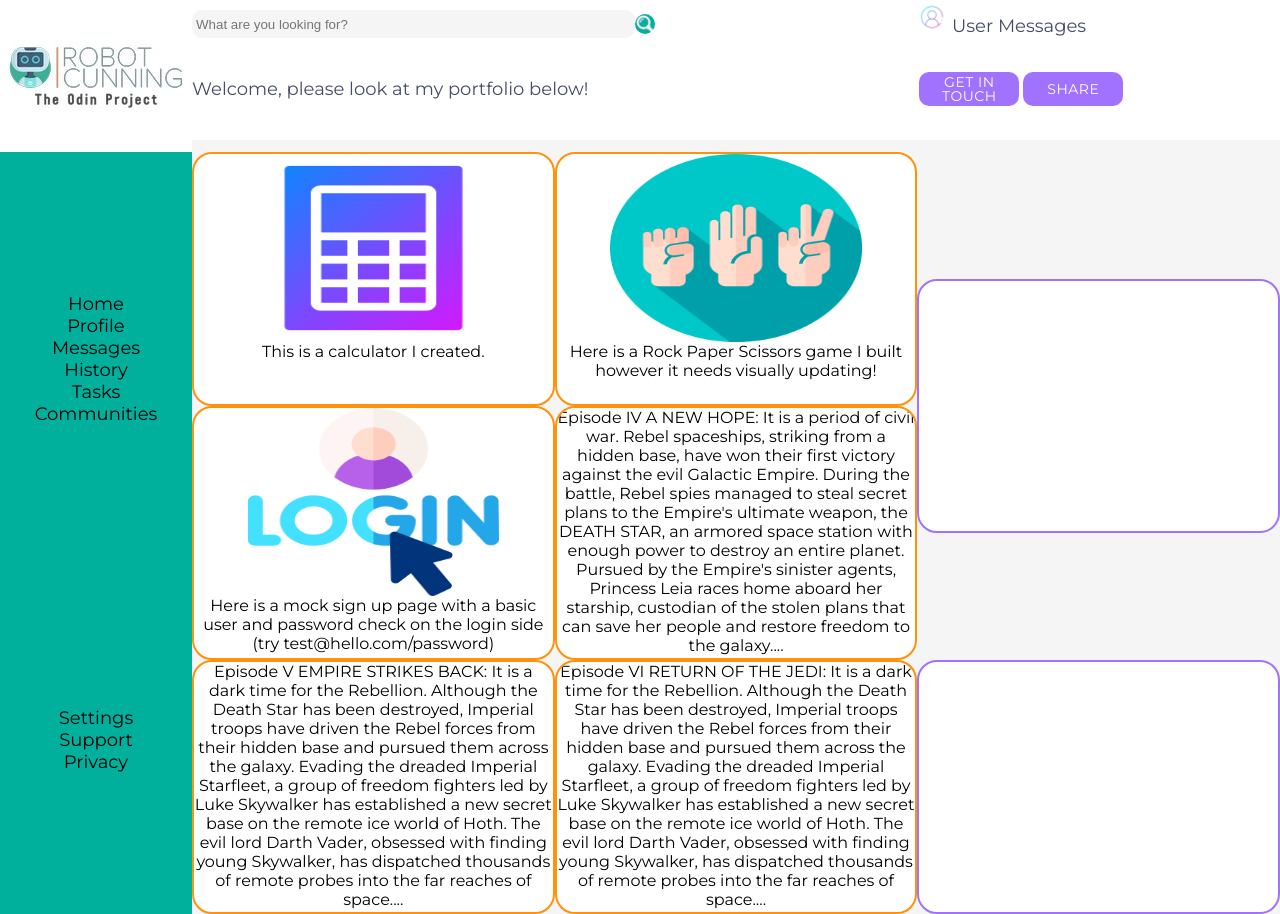
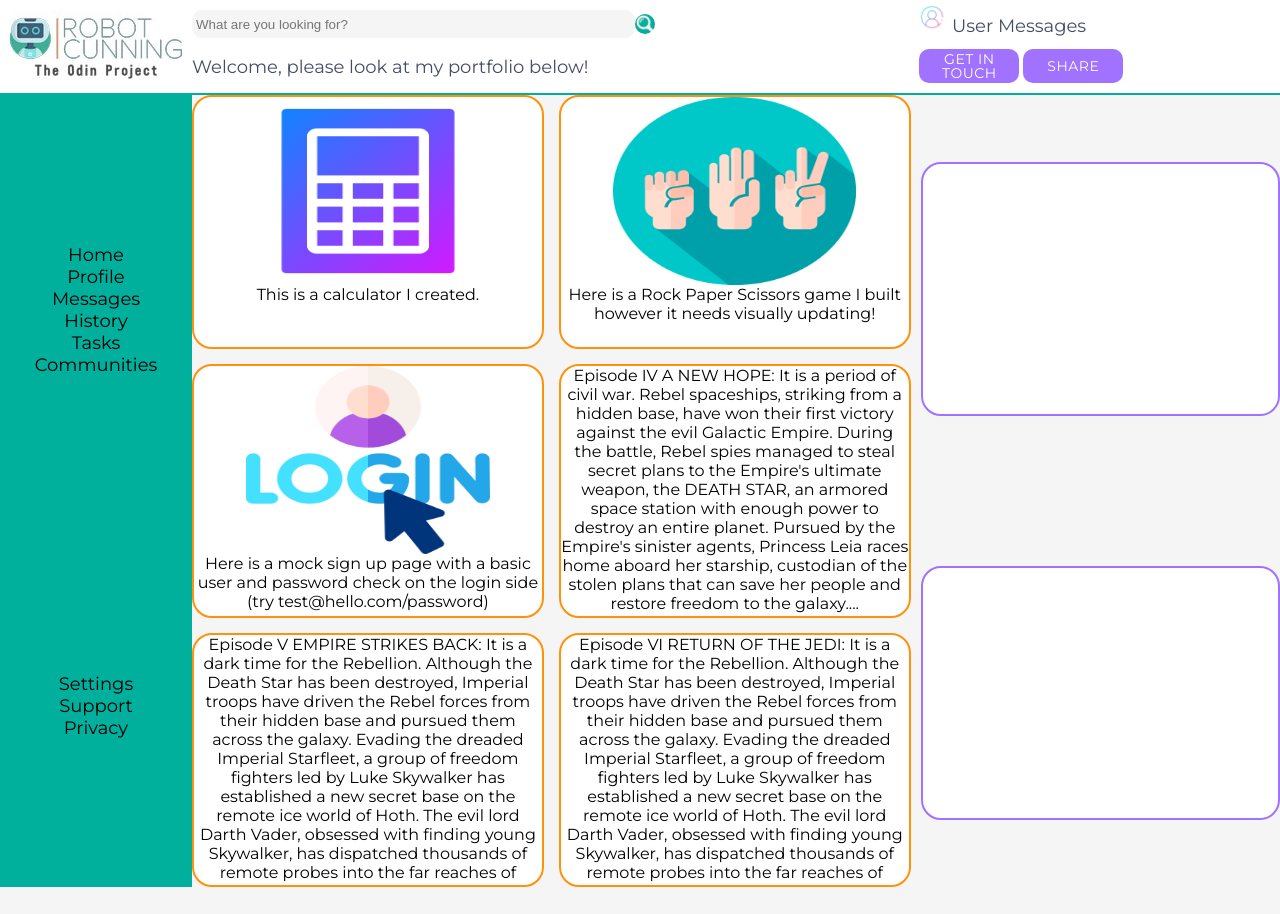
Before and after one commit to RobotCunning/Admin-Dashboard, a plain HTML site: page index.html in a window 1280 px wide. After the commit the page ends 887 px from the top, so only its background shows below. Drawn offline with Linux system fonts and the light colour scheme; files whose address does not match are found by name.

Commit message:
potenitally fixed layout issue?

```diff
--- a/styles.css
+++ b/styles.css
@@ -135,7 +135,8 @@ button{
 }
 .container {
     display: grid;
-    /*gap: 10px;*/
+    width: 100vw;
+    height: 100vh;
     grid-template-columns: 0.75fr 4.25fr;
     grid-template-rows: 1fr 5fr;
 }
@@ -149,7 +150,6 @@ button{
     text-align: center;
     text-overflow: ellipsis;
     overflow: hidden;
-    /*box-shadow: 3px 3px 3px var(--dark-blue);*/
     transition: all 200ms;
 }
 
@@ -159,13 +159,11 @@ button{
 .header{
 display: grid;
 grid-template-rows: 0.5fr 1.5fr;
-height: 140px;
 font-size: large;
 font-weight: 400;
-/* border-radius: 20px; */
 background-color: white;
 color: var(--dark-blue);
-/*box-shadow: 0px 2px 0px  var(--two);*/
+box-shadow: inset 0px -2px 0px  var(--two);
 
 }
 .utility{
@@ -188,15 +186,12 @@ color: var(--dark-blue);
 .sidebar {
 background-color: var(--two);
 grid-area: 2/1/3/2;
-/*border: solid 1px black;*/
 display: grid;
 width: 1fr;
 color: var(--yellow);
 font-size: large;
-/*border-radius: 20px;*/
 text-align: center;
 align-items: center;
-/*box-shadow: 2px 2px 2px 2px var();*/
 }
 
 .sidebar ul li{
@@ -213,42 +208,33 @@ align-items: center;
     background-color: white;
     align-items: center;
     justify-content: center;
+    box-shadow: inset 0px -2px 0px  var(--two);
 }
 
 
 
 .dashboard {
-    /*gap:10px;*/
+    gap:10px;
     display: grid;
     grid-template-columns: 2fr 1fr;
 }
 
 .content{
     display: grid;
-    /*gap: 15px;*/
+    gap: 15px;
     grid-template-columns: repeat(auto-fill, minmax(min(20rem, 100%), 1fr));
     align-items: center;
     background-color: var(--offwhite);
-    /*box-shadow: inset 0px 2px 0px  var(--two);*/
 }
-
-/*.contentname {
-    grid-column: 1/5;
-    padding: 0;
-    align-content: center;
-}*/
 
 .updatebar{
     display: grid;
-    /*gap: 15px;*/
+    gap: 15px;
 
     width: 1fr;
     background-color: var(--offwhite);
-    /*border-radius: 20px;*/
-    align-items: self-end;
+    align-items: center;
     text-align: center;
-    /*box-shadow: inset 0px 2px 0px  var(--two);*/
-    /*grid-template-rows: 0.5fr 4fr 0.5fr 4fr;*/
 }
 
 .news, .updates {
@@ -257,7 +243,6 @@ align-items: center;
     border-radius: 20px;
     text-align: center;
     border: solid 2px var(--three);
-    /*box-shadow: 6px 6px 6px var(--accent);*/
 }
 
 a {
```
